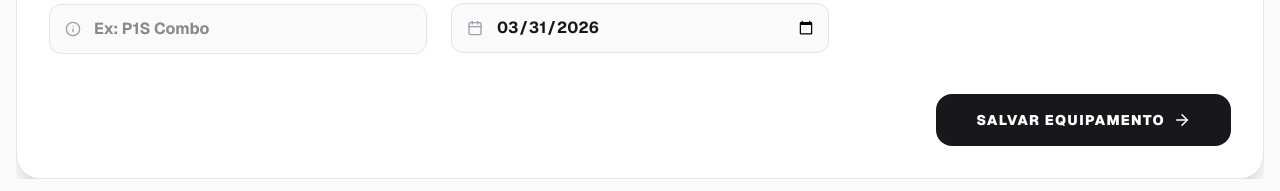
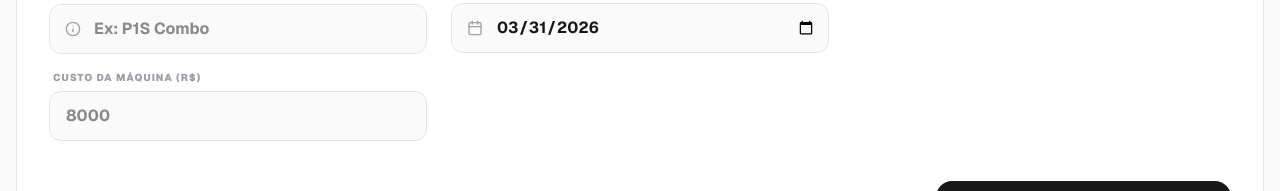
Before and after one commit to constantinoerwen/orcamento-premium, a Next.js app: page /maquinas in a window 1280 px wide. Both pictures are taken after a click on the button "Nova Máquina". Shown: the part 437-628 px from the top of the page. Built offline with nearby package versions, Linux system fonts and the light colour scheme; no server answers; the database is empty.

Commit message:
feat: adicionar campo custo da máquina

```diff
--- a/src/app/maquinas/page.tsx
+++ b/src/app/maquinas/page.tsx
@@ -142,9 +142,18 @@ export default function MaquinasPage() {
             >
               <form onSubmit={handleSubmit} className="bg-white dark:bg-zinc-900 rounded-3xl p-8 border border-zinc-200 dark:border-zinc-800 shadow-xl grid grid-cols-1 md:grid-cols-3 gap-6">
                 <div className="space-y-4">
-                  <InputField label="Nome do Equipamento" name="name" value={formData.name} onChange={handleInputChange} placeholder="Ex: Impressora Principal" icon={<Tag size={16}/>} required />
-                  <InputField label="Marca" name="marca" value={formData.marca} onChange={handleInputChange} placeholder="Ex: Bambu Lab" icon={<Building2 size={16}/>} required />
-                  <InputField label="Modelo" name="modelo" value={formData.modelo} onChange={handleInputChange} placeholder="Ex: P1S Combo" icon={<Info size={16}/>} required />
+                  <InputField label="Nome do Equipamento" name="name" value={formData.name} onChange={handleInputChange} placeholder="Ex: Impressora Principal" icon={<Tag size={16} />} required />
+                  <InputField label="Marca" name="marca" value={formData.marca} onChange={handleInputChange} placeholder="Ex: Bambu Lab" icon={<Building2 size={16} />} required />
+                  <InputField label="Modelo" name="modelo" value={formData.modelo} onChange={handleInputChange} placeholder="Ex: P1S Combo" icon={<Info size={16} />} required />
+
+                  <InputField
+                    label="Custo da Máquina (R$)"
+                    name="precoAquisicao"
+                    value={formData.precoAquisicao}
+                    onChange={handleInputChange}
+                    placeholder="8000"
+                    type="number"
+                  />
                 </div>
 
                 <div className="space-y-4">
@@ -155,13 +164,13 @@ export default function MaquinasPage() {
                       <option value="LASER">Máquina Laser</option>
                     </select>
                   </div>
-                  <InputField label="Número de Série" name="numeroSerie" value={formData.numeroSerie} onChange={handleInputChange} placeholder="Ex: SN123456" icon={<Database size={16}/>} required />
-                  <InputField label="Data de Aquisição" name="dataAquisicao" value={formData.dataAquisicao} onChange={handleInputChange} type="date" icon={<Calendar size={16}/>} />
+                  <InputField label="Número de Série" name="numeroSerie" value={formData.numeroSerie} onChange={handleInputChange} placeholder="Ex: SN123456" icon={<Database size={16} />} required />
+                  <InputField label="Data de Aquisição" name="dataAquisicao" value={formData.dataAquisicao} onChange={handleInputChange} type="date" icon={<Calendar size={16} />} />
                 </div>
 
                 <div className="space-y-4">
-                  <InputField label="Custo Operacional/Hora (R$)" name="custoMaquinaH" value={formData.custoMaquinaH} onChange={handleInputChange} placeholder="5.00" icon={<Cpu size={16}/>} type="number" />
-                  <InputField label="Custo Energia/Hora (R$)" name="custoEnergiaH" value={formData.custoEnergiaH} onChange={handleInputChange} placeholder="0.50" icon={<Zap size={16}/>} type="number" />
+                  <InputField label="Custo Operacional/Hora (R$)" name="custoMaquinaH" value={formData.custoMaquinaH} onChange={handleInputChange} placeholder="5.00" icon={<Cpu size={16} />} type="number" />
+                  <InputField label="Custo Energia/Hora (R$)" name="custoEnergiaH" value={formData.custoEnergiaH} onChange={handleInputChange} placeholder="0.50" icon={<Zap size={16} />} type="number" />
                 </div>
 
                 <div className="md:col-span-3 flex justify-end pt-4">
@@ -221,9 +230,9 @@ export default function MaquinasPage() {
                       <td className="px-6 py-6">
                         <div className="flex items-center gap-2">
                           {m.tipo === 'LASER' ? (
-                             <span className="p-2 bg-orange-500/10 text-orange-600 dark:text-orange-400 rounded-lg"><Target size={16}/></span>
+                            <span className="p-2 bg-orange-500/10 text-orange-600 dark:text-orange-400 rounded-lg"><Target size={16} /></span>
                           ) : (
-                             <span className="p-2 bg-indigo-500/10 text-indigo-600 dark:text-indigo-400 rounded-lg"><Cpu size={16}/></span>
+                            <span className="p-2 bg-indigo-500/10 text-indigo-600 dark:text-indigo-400 rounded-lg"><Cpu size={16} /></span>
                           )}
                           <span className="text-xs font-black uppercase tracking-widest">{m.tipo}</span>
                         </div>
```
Lines whose indentation alone changed are shown as unchanged.
